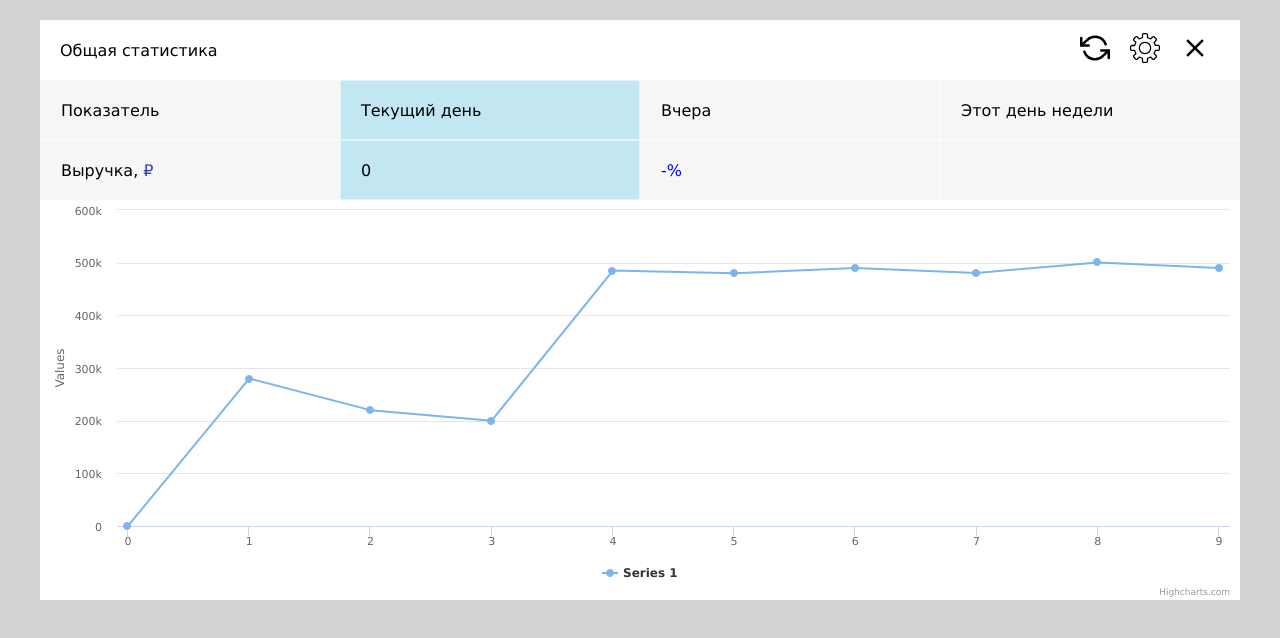
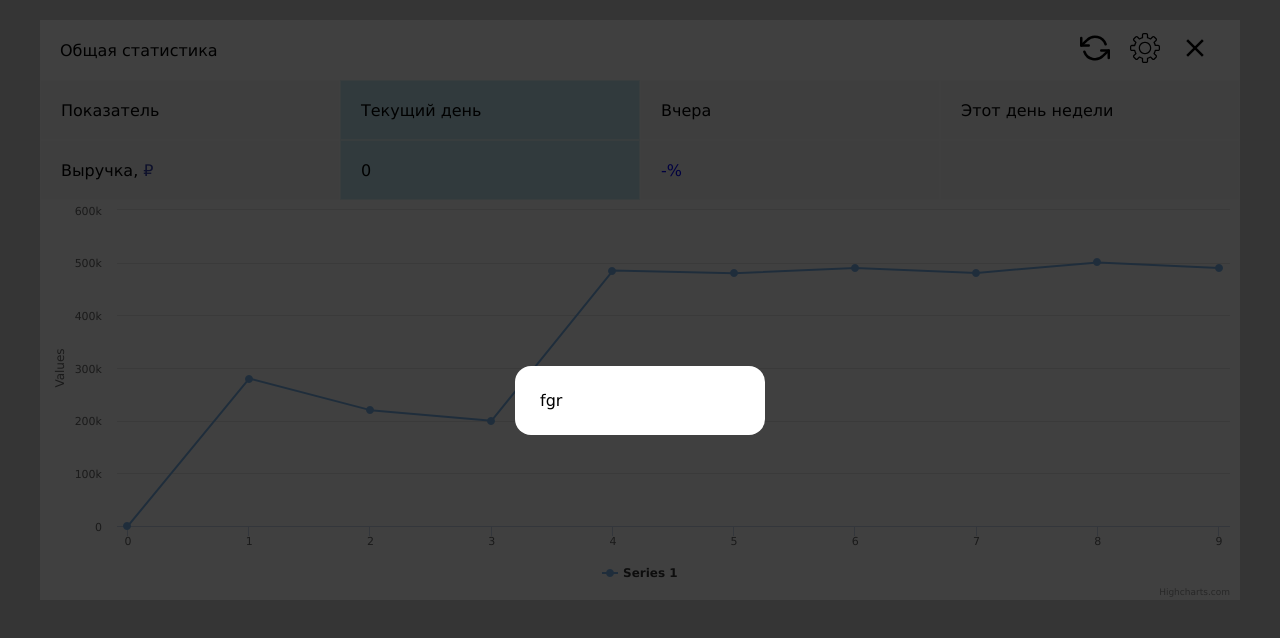
Before and after one commit to Artem1441/Weiser_Studio_test_work, a React (Create React App) app: page / in a window 1280 px wide. Both pictures are taken after a click on the element 1145 px from the left and 50 px from the top of the page. Shown: the top 638 px of the page. Built offline with nearby package versions, Linux system fonts and the light colour scheme; no server answers.

Commit message:
Add Modal Settings when you click on Gear

```diff
--- a/src/components/Header/Header.jsx
+++ b/src/components/Header/Header.jsx
@@ -3,7 +3,7 @@ import classes from "./Header.module.scss";
 import { useSelector, useDispatch } from "react-redux";
 import { fetchDollarRate } from "./../../API/fetchDollarRate";
 import { CONSTS } from "./../styleConsts";
-import Settings from "../Settings/Settings";
+import { Settings } from "../Settings/Settings";
 import { dollarChangeAction } from "../../store/scheduleReducer";
 
 export const Header = () => {
--- a/src/components/Settings/Settings.jsx
+++ b/src/components/Settings/Settings.jsx
@@ -1,19 +1,29 @@
-import React from "react";
+import React, { useState } from "react";
 import classes from "./Settings.module.scss";
 import refresh from "./../../assets/refresh.svg";
 import settings from "./../../assets/settings.svg";
 import close from "./../../assets/close.svg";
+import { AppModal } from "./../UI/AppModal/AppModal";
+import { SettingsForm } from "./../SettingsForm/SettingsForm";
 
-const Settings = () => {
+export const Settings = () => {
+  const [modal, setModal] = useState(false);
+
   return (
     <div className={classes.settings}>
+      <AppModal visible={modal} setVisible={setModal}>
+        <SettingsForm />
+      </AppModal>
       <div className={classes.settings_title}>Общая статистика</div>
       <div className={classes.settings_btns}>
         <div className={classes.settings_btns_icon}>
           <img src={refresh} alt={"refresh"} width={30} />
         </div>
 
-        <div className={classes.settings_btns_icon}>
+        <div
+          className={classes.settings_btns_icon}
+          onClick={() => setModal(!modal)}
+        >
           <img src={settings} alt={"settings"} width={30} />
         </div>
 
@@ -24,5 +34,3 @@ const Settings = () => {
     </div>
   );
 };
-
-export default Settings;
--- /dev/null
+++ b/src/components/SettingsForm/SettingsForm.jsx
@@ -0,0 +1,6 @@
+import React from "react";
+import classes from "./SettingsForm.module.scss";
+
+export const SettingsForm = () => {
+  return <div>fgr</div>;
+};
--- a/src/components/Table/Table.jsx
+++ b/src/components/Table/Table.jsx
@@ -1,7 +1,7 @@
 import React, { useEffect, useState } from "react";
 import classes from "./Table.module.scss";
-import { useSelector, } from "react-redux";
-import OneTable from "../UI/OneTable";
+import { useSelector } from "react-redux";
+import OneTable from "../UI/OneTable/OneTable";
 
 export const Table = () => {
   const pointsData = useSelector((state) => state.scheduleName.pointsData);
@@ -20,8 +20,6 @@ export const Table = () => {
   const filter = (pointId) => {
     return pointsData.filter((point) => point.id === pointId && point)[0];
   };
-
-
 
   return (
     <div>
--- /dev/null
+++ b/src/components/UI/AppModal/AppModal.jsx
@@ -0,0 +1,20 @@
+import React from "react";
+import classes from "./AppModal.module.scss";
+
+export const AppModal = ({ children, visible, setVisible }) => {
+  const rootClasses = [classes.modal];
+
+  visible && rootClasses.push(classes.active);
+
+  return (
+    <div className={rootClasses.join(" ")} onClick={() => setVisible(false)}>
+      <div
+        className={classes.modal_content}
+        onClick={(event) => event.stopPropagation()}
+      >
+        {/* stopPropagation - отменяет дальнейшее развитие действий (в данном случае для отмены закрытия модалки при клике на белую зону) */}
+        {children}
+      </div>
+    </div>
+  );
+};
--- /dev/null
+++ b/src/components/UI/AppModal/AppModal.module.scss
@@ -0,0 +1,27 @@
+.modal {
+  position: fixed;
+  top: 0;
+  bottom: 0;
+  left: 0;
+  right: 0;
+  display: none;
+  background: rgba(0, 0, 0, 0.75);
+  z-index: 100;
+
+  &_content {
+    padding: 25px;
+    background: white;
+    border-radius: 16px;
+    -webkit-border-radius: 16px;
+    -moz-border-radius: 16px;
+    -ms-border-radius: 16px;
+    -o-border-radius: 16px;
+    min-width: 250px;
+  }
+
+  &.active {
+    display: flex;
+    justify-content: center;
+    align-items: center;
+  }
+}
--- a/src/components/UI/OneTable.jsx
+++ b/src/components/UI/OneTable/OneTable.jsx
@@ -1,8 +1,8 @@
 import React from "react";
-import classes from "./UI.module.scss";
-import { CONSTS } from "./../styleConsts";
+import classes from "./OneTable.module.scss";
+import { CONSTS } from "./../../styleConsts";
 import { useSelector, useDispatch } from "react-redux";
-import { dollarChangeAction } from "../../store/scheduleReducer";
+import { dollarChangeAction } from "../../../store/scheduleReducer";
 
 const OneTable = ({
   title,
```
Also changed, not shown: src/components/SettingsForm/SettingsForm.module.scss (added), src/components/UI/OneTable/OneTable.module.scss (renamed from src/components/UI/UI.module.scss).
